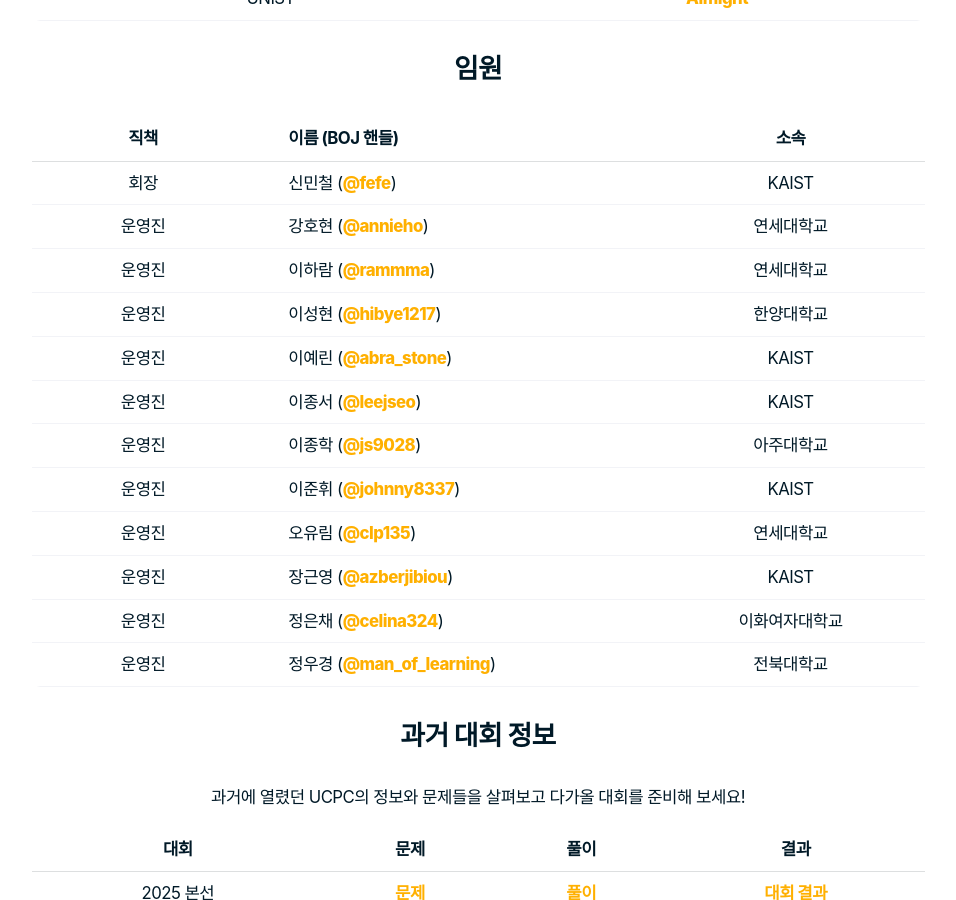
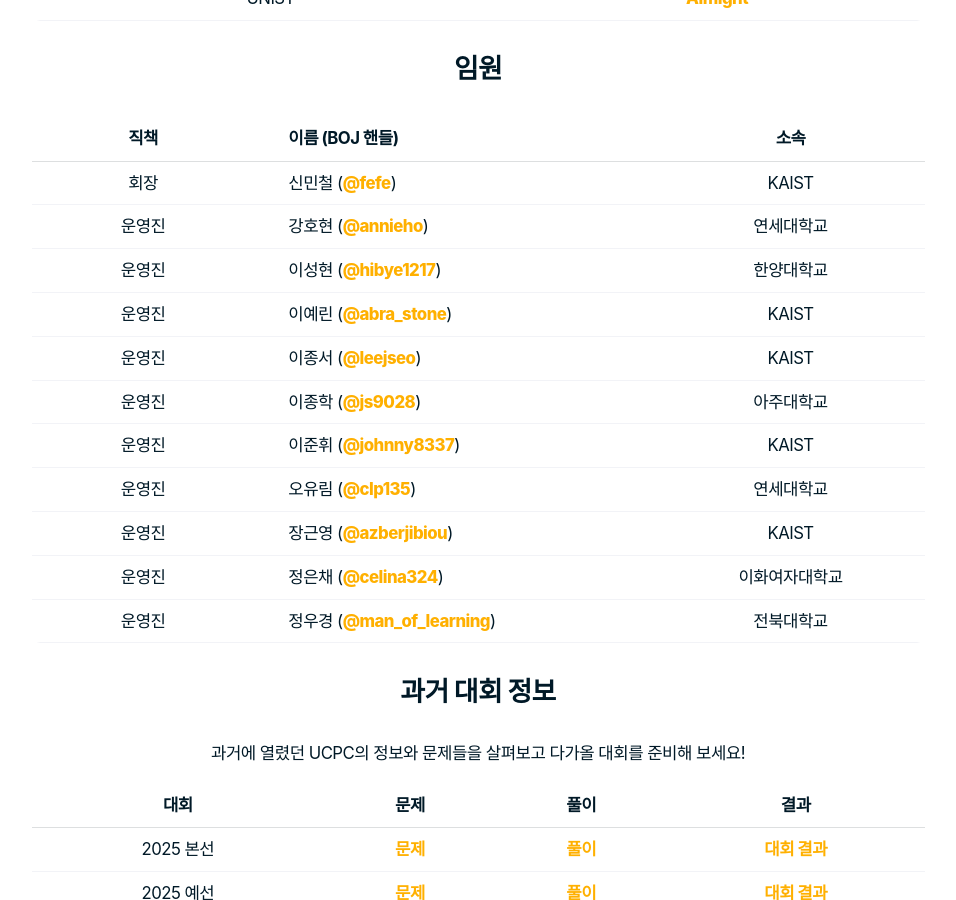
Before and after one commit to ucpcc/main, a Jekyll site: the page built from index.md, in a window 1280 px wide and 900 px high, scrolled down 3005 px. Shown: the whole window, without its empty margins (162-1118 px from the left). Built offline with Jekyll 4.4.1, drawn with Linux system fonts in a browser that asks for light colours; some web fonts are replaced.

Commit message:
하람님 리스트에서 제거

```diff
--- a/index.md
+++ b/index.md
@@ -82,7 +82,6 @@ title: 전국 대학생 프로그래밍 대회 동아리 연합
 | :---: | :--- | --- |
 | 회장 | 신민철 ([@fefe](https://www.acmicpc.net/user/fefe){:target="_blank"}) | KAIST |
 | 운영진 | 강호현 ([@annieho](https://www.acmicpc.net/user/annieho){:target="_blank"}) | 연세대학교 |
-| 운영진 | 이하람 ([@rammma](https://www.acmicpc.net/user/rammma){:target="_blank"}) | 연세대학교 |
 | 운영진 | 이성현 ([@hibye1217](https://www.acmicpc.net/user/hibye1217){:target="_blank"}) | 한양대학교 |
 | 운영진 | 이예린 ([@abra_stone](https://www.acmicpc.net/user/abra_stone){:target="_blank"}) | KAIST |
 | 운영진 | 이종서 ([@leejseo](https://www.acmicpc.net/user/leejseo){:target="_blank"}) | KAIST |
```
